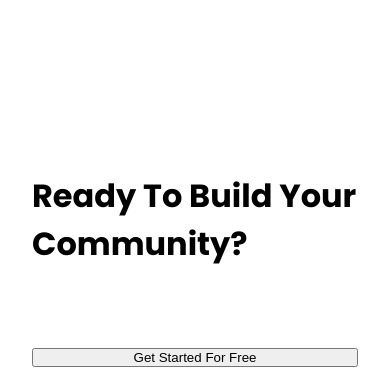
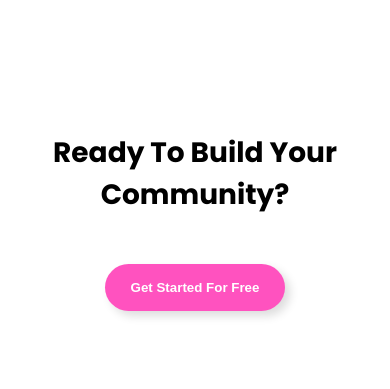
Before and after one commit to kauevecchia/huddle-landing-page, a plain HTML site: page index.html in a window 390 px wide. Shown: the part 3160-3549 px from the top of the page. Drawn offline with nearby package versions, Linux system fonts and the light colour scheme.

Commit message:
cta section estilizada para mobile

```diff
--- a/index.html
+++ b/index.html
@@ -20,7 +20,7 @@
         <h1>Build The Community Your Fans Will Love</h1>
 
         <p>Huddle re-imagines the way we build communities. You have a voice, but so does your audience. Create connections with your users as you engage in genuine discussion. </p>
-        <button>Get Started For Free</button>
+        <button class="pink-button">Get Started For Free</button>
       </section>
       <img src="images/screen-mockups.svg" alt="">
       <section class="stats flex">
@@ -36,7 +36,7 @@
         </div>
       </section>
     </main>
-    <div class="feature-section flex">
+    <section class="feature-section flex">
       <div class="flex reverse">
         <h2>Grow Together</h2>
         <p>
@@ -61,9 +61,11 @@
         </p>
         <img src="images/illustration-your-users.svg" alt="">
       </div>
-    </div>
-    <h1>Ready To Build Your Community?</h1>
-    <button>Get Started For Free</button>
+    </section>
+    <section class="cta flex">
+      <h1>Ready To Build Your Community?</h1>
+      <button class="pink-button">Get Started For Free</button>
+    </section>
     <div class="flex">
       <img src="images/logo.svg" alt="">
       <p>
--- a/style.css
+++ b/style.css
@@ -120,7 +120,7 @@ main {
 .feature-section {
     gap: 200px;
     text-align: center;
-    margin-bottom: 200px;
+    margin-bottom: 160px;
 }
 
 .feature-section h2 {
@@ -139,3 +139,29 @@ main {
 .reverse p {
     order: 0;
 }
+
+.cta {
+    flex-direction: column;
+    gap: 48px;
+    text-align: center;
+    align-items: center;
+}
+
+.cta h1 {
+    font-size: 28px;
+}
+
+.pink-button {
+    border-radius: 32px;
+    border: none;
+    background-color: var(--pink);
+    color: white;
+    font-weight: 700;
+    padding: 16px;
+    width: 180px;
+    box-shadow: 5px 5px 10px rgba(0, 0, 0, 0.139);
+}
+
+.pink-button:hover {
+    background-color: var(--lightPink);
+}
```
